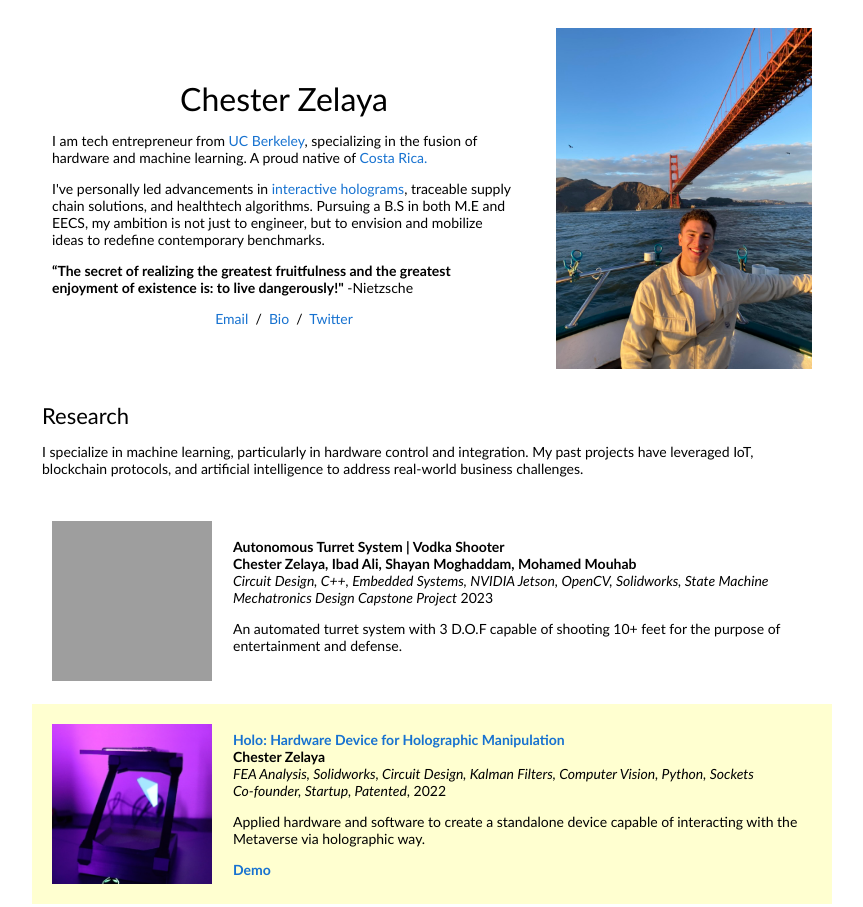
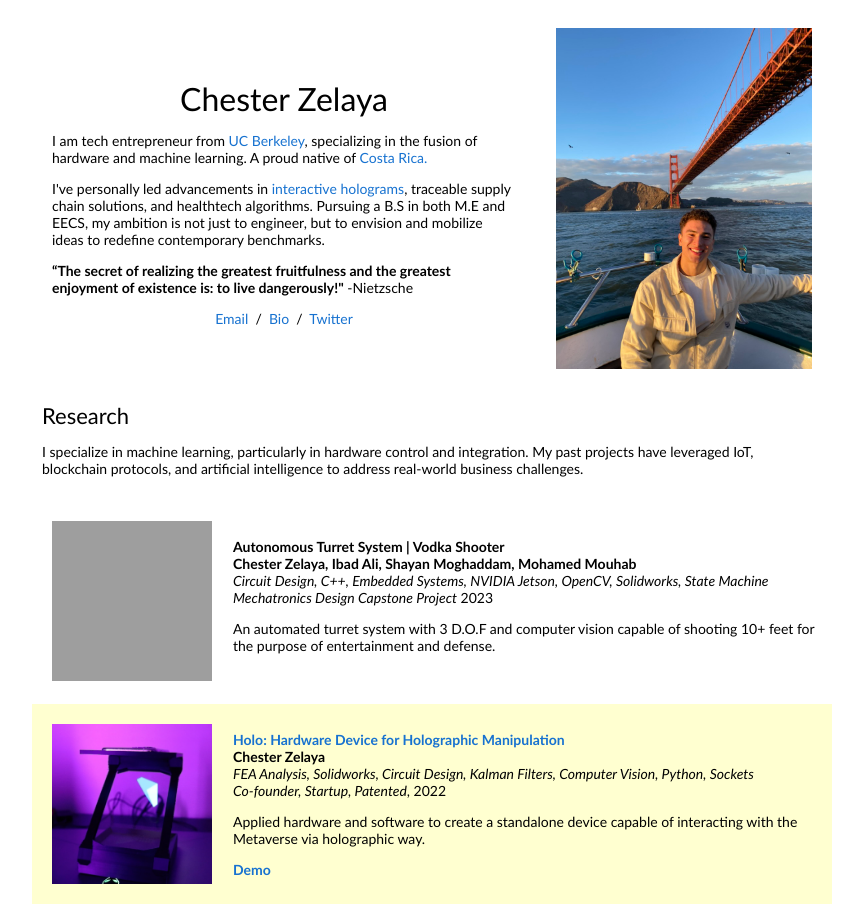
Before and after one commit to chesterzelaya/chesterzelaya.github.io, a plain HTML site: page index.html in a window 1280 px wide. Shown: the top 907 px of the page, without its empty margins (208-1071 px from the left). Drawn offline with Linux system fonts and the light colour scheme; grey boxes are pictures that could not be loaded.

Commit message:
small change to ads description

```diff
--- a/index.html
+++ b/index.html
@@ -92,7 +92,7 @@
                 <br>
                 <em>Mechatronics Design Capstone Project</em> 2023
                 <br>
-                <p>An automated turret system with 3 D.O.F capable of shooting 10+ feet for the purpose of entertainment and defense.
+                <p>An automated turret system with 3 D.O.F and computer vision capable of shooting 10+ feet for the purpose of entertainment and defense.
                 </p>
 
               </td>
```
Also changed, not shown: 1 other file.
